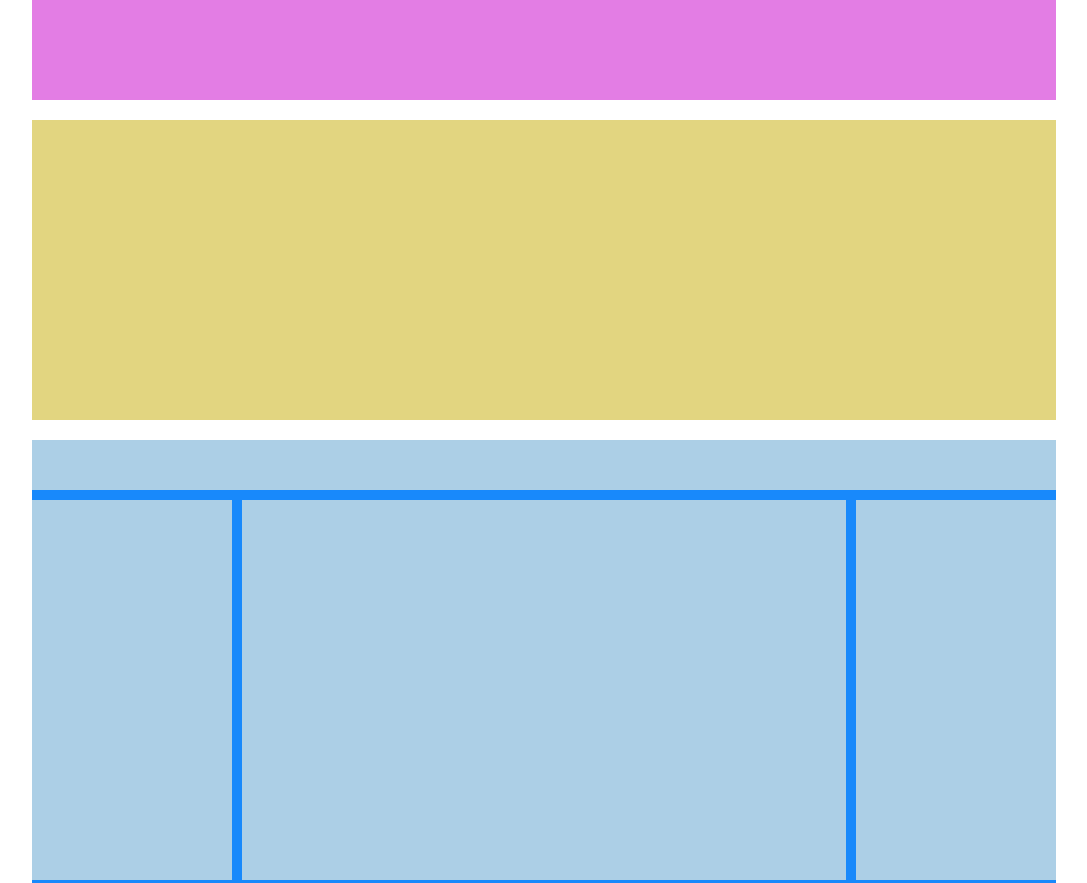
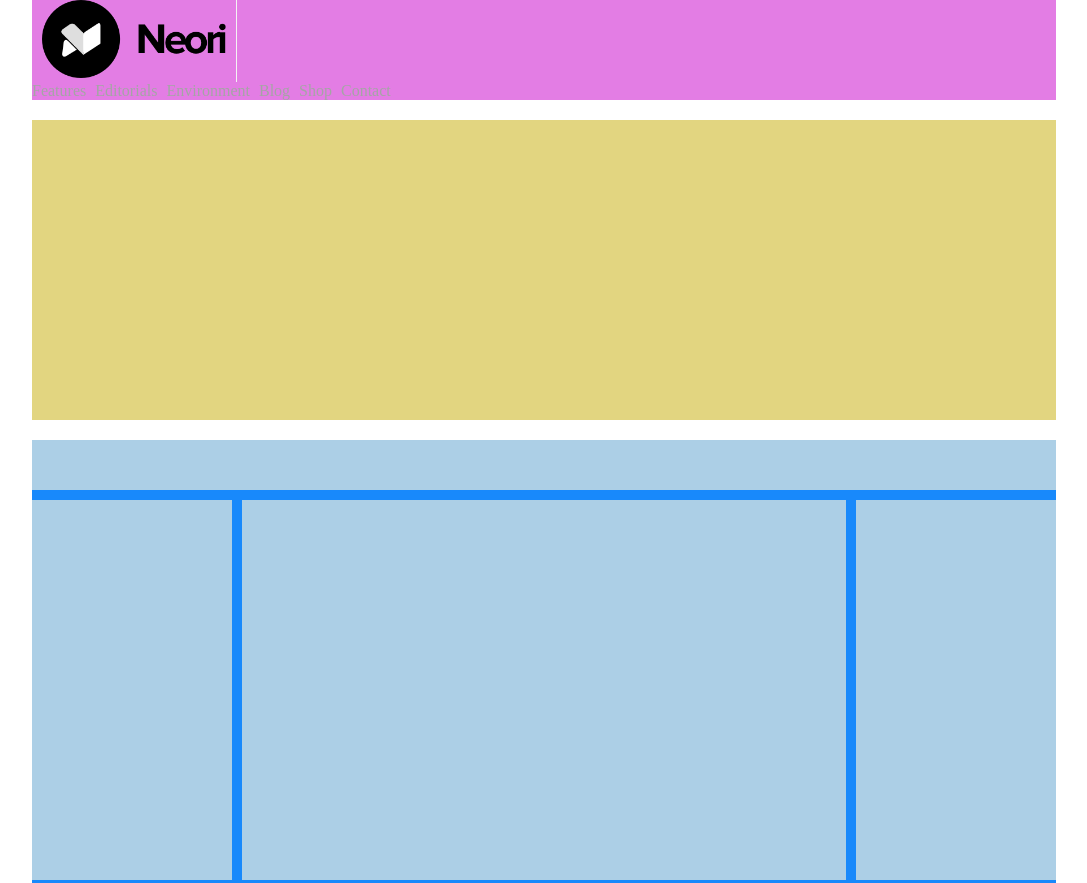
Before and after one commit to grecomatteo86/htmlcss-wp, a plain HTML site: page index.html in a window 1280 px wide. Shown: the top 883 px of the page, without its empty margins (96-1183 px from the left). Drawn offline with Linux system fonts and the light colour scheme.

Commit message:
logo+nav_bar commit

```diff
--- a/css/style.css
+++ b/css/style.css
@@ -10,10 +10,28 @@
   margin: auto;
 }
 
+/*logo+nav_bar*/
 .header{
-  height: 10%;
   background-color: rgb(227, 125, 228);
 }
+
+.logo{
+  width: 20%;
+  border-right: 1px solid rgb(243, 243, 243);
+  padding: 0 10px;
+}
+
+.logo img{
+  width: 100%;
+}
+
+ul li{
+  list-style: none;
+  display: inline-block;
+  margin-right: 5px;
+  color: rgb(165, 165, 165);
+}
+/*/logo+nav_bar*/
 
 .hero{
   height: 300px;
--- a/index.html
+++ b/index.html
@@ -9,7 +9,22 @@
 
     <div class="container"> <!--container-->
 
-      <header class="header"> <!--header-->
+      <header class="header"> <!--logo+nav_bar-->
+
+        <div class="logo">
+          <img src="img/logo.png" alt="">
+        </div>
+
+        <div class="nav_bar">
+          <ul>
+            <li>Features</li>
+            <li>Editorials</li>
+            <li>Environment</li>
+            <li>Blog</li>
+            <li>Shop</li>
+            <li>Contact</li>
+          </ul>
+        </div>
 
       </header>
 
```
